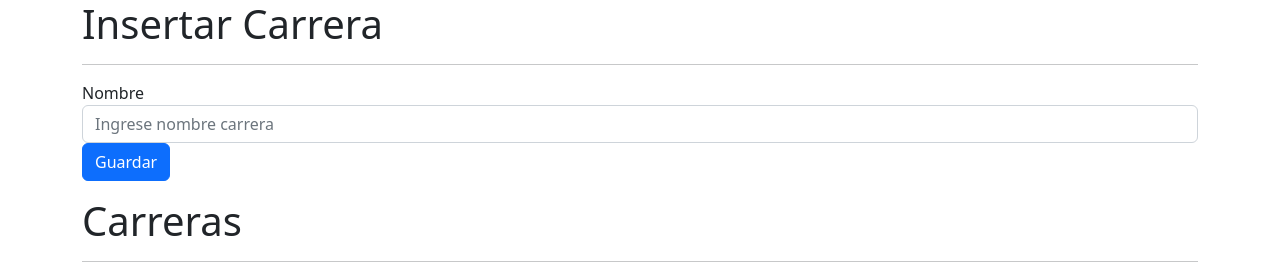
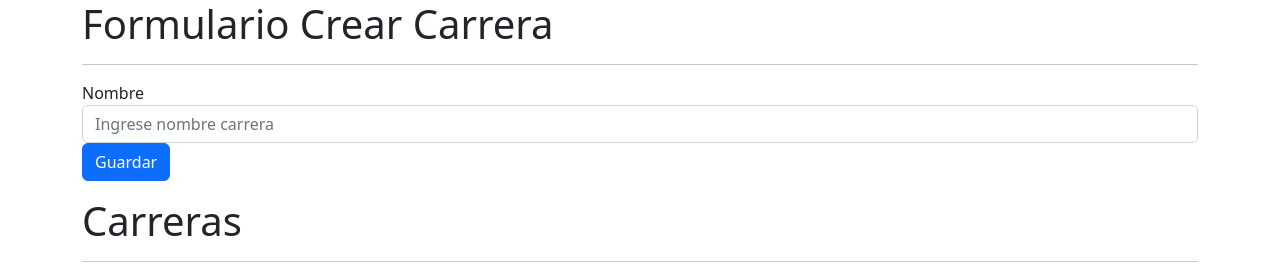
Before and after one commit to vicentefandejuanmechada/EVA3proweb, a PHP site: page /views/carrera.php in a window 1280 px wide. Shown: the top 278 px of the page. Run offline with PHP 8.4, Linux system fonts and the light colour scheme; data that the repository does not hold is empty.

Commit message:
Arreglar titulos

```diff
--- a/views/alumno.php
+++ b/views/alumno.php
@@ -15,7 +15,7 @@
     <div class="container">
       <div class="row">
         <div class="col-md-12">
-          <h1>Alumno</h1>
+          <h1>Formulario Crear Alumno</h1>
           <hr />
           <form action="../controller/alumno.php" method="POST">
             <input type="hidden" name="op" value="insert" />
--- a/views/carrera.php
+++ b/views/carrera.php
@@ -16,7 +16,7 @@
         <div class="container">
             <div class="row">
                 <div class="col-md-12">
-                    <h1>Insertar Carrera</h1>
+                    <h1>Formulario Crear Carrera</h1>
                     <hr />
                     <form action="../controller/carrera.php" method="POST">
                         <input type="hidden" name="op" value="insert" />
```
